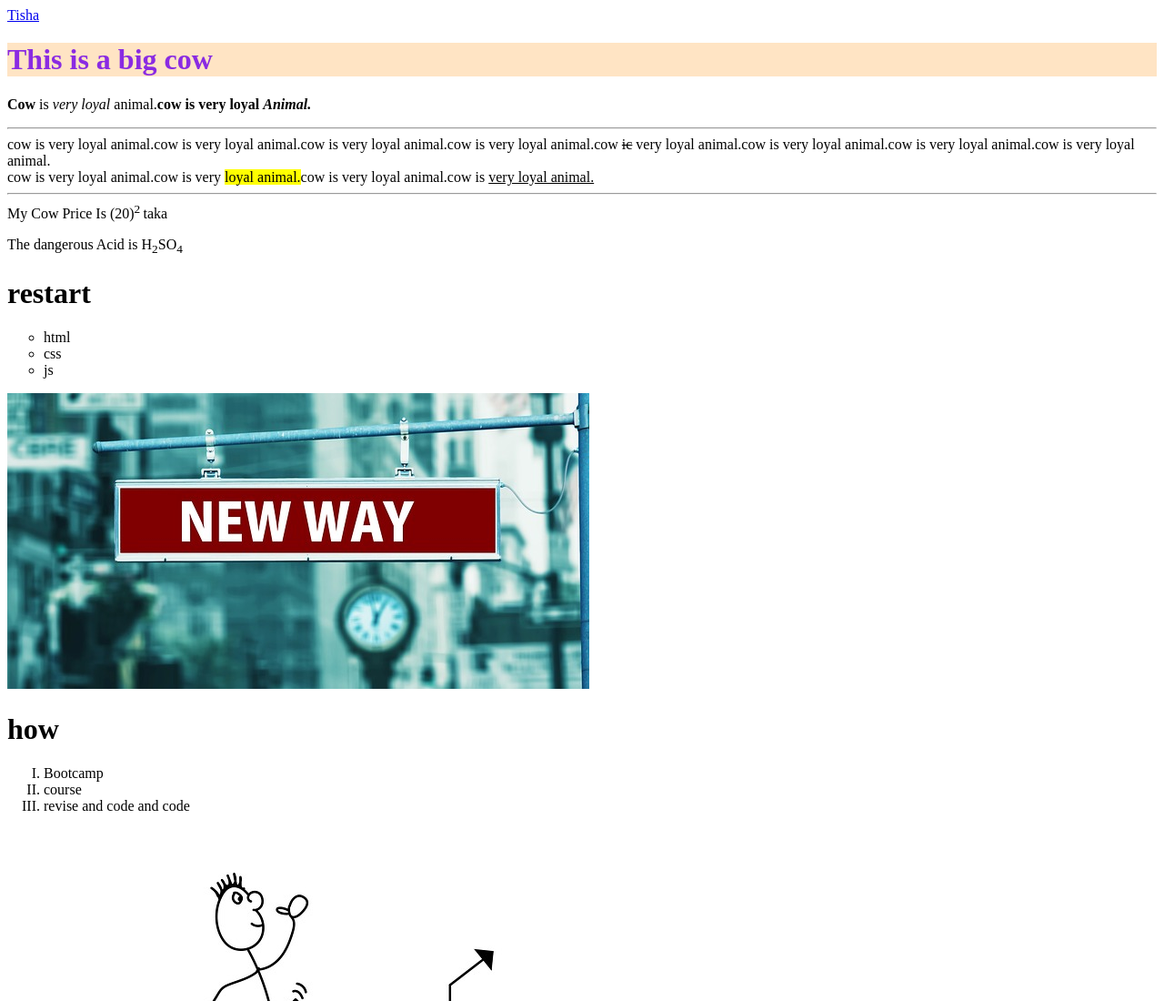
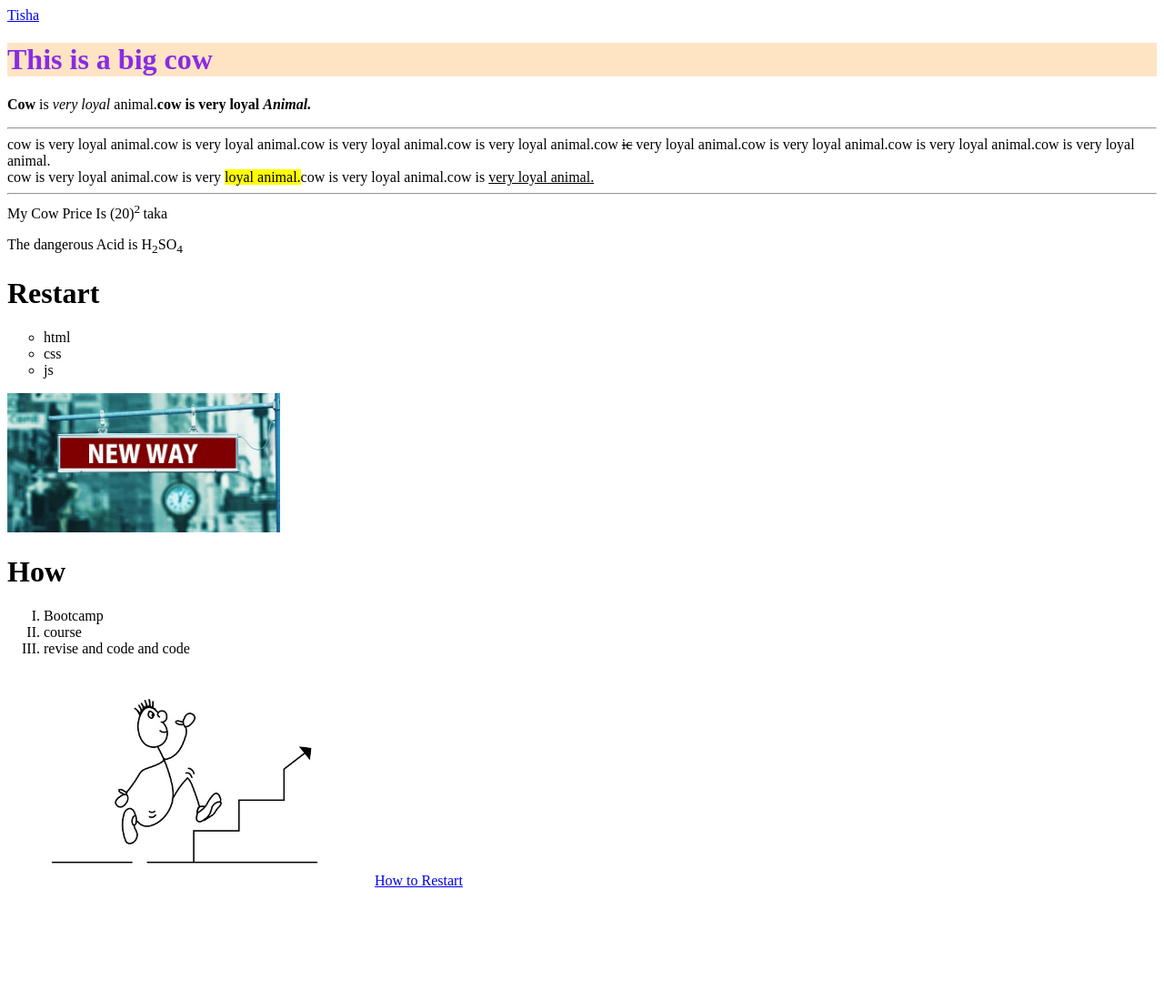
Before and after one commit to Masuda-Akter-Tisha/revision, a plain HTML site: page index.html in a window 1280 px wide. Shown: the top 1100 px of the page at 91% size. After the commit the page ends 985 px from the top, so only its background shows below. Drawn offline with Linux system fonts and the light colour scheme.

Commit message:
added comments and some changes

```diff
--- a/index.html
+++ b/index.html
@@ -6,24 +6,25 @@
     <title>Recap</title>
 </head>
 <body>
-    <a href="https://img.freepik.com/free-photo/high-angle-spring-gerbera-flowers_23-2148894172.jpg?semt=ais_hybrid&w=740&q=80">Tisha</a>
+    <a href="img/girl-pic.jpg">Tisha</a>
     <h1 title="Big cow" style="color: blueviolet;background-color: bisque;">This is a big cow</h1>
+    <!-- nested tags -->
     <p><b>Cow </b>is <i>very</i> <em>loyal</em> animal.<strong>cow is very loyal <i>Animal.</i></strong><hr>cow is very loyal animal.cow is very loyal animal.cow is very loyal animal.cow is very loyal animal.cow <del>ic</del> very loyal animal.cow is very loyal animal.cow is very loyal animal.cow is very loyal animal.<br/>cow is very loyal animal.cow is very <mark>loyal animal.</mark>cow is very loyal animal.cow is <ins>very loyal animal.</ins><hr>My Cow Price Is (20)<sup>2 </sup>taka</p>
     <p>The dangerous Acid is H<sub>2</sub>SO<sub>4</sub></p>
-    <h1>restart</h1>
+    <h1>Restart</h1>
     <ul type="circle">
         <li>html</li>
         <li>css</li>
         <li>js</li>
     </ul>
-    <img src="img/restart-pic-2.jpg" alt="restart-pic">
-    <h1>how</h1>
+    <img width="300px" src="img/restart-pic-2.jpg" alt="restart-pic">
+    <h1>How</h1>
     <ol type="I">
         <li>Bootcamp</li>
         <li>course</li>
         <li>revise and code and code</li>
     </ol>
-    <img src="img/restart-pic.jpg" alt="restart-pic-2">
-    <a href="https://www.google.com/search?q=how+to+comeback+in+my+goal&oq=how+to+comeback+in+my+goal&gs_lcrp=EgZjaHJvbWUyBggAEEUYOTIHCAEQIRigATIHCAIQIRigATIHCAMQIRifBTIHCAQQIRifBTIHCAUQIRifBdIBCjIzNTA0ajBqMTWoAgCwAgA&sourceid=chrome&ie=UTF-8">How to Restart</a>
+    <img width="400px" src="img/restart-pic.jpg" alt="restart-pic-2">
+    <a href="https://www.google.com/search?q=how+to+comeback+in+my+goal&oq=how+to+comeback+in+my+goal&gs_lcrp=EgZjaHJvbWUyBggAEEUYOTIHCAEQIRigATIHCAIQIRigATIHCAMQIRifBTIHCAQQIRifBTIHCAUQIRifBdIBCjIzNTA0ajBqMTWoAgCwAgA&sourceid=chrome&ie=UTF-8" target="_blank">How to Restart</a>
 </body>
 </html>
```
Also changed, not shown: img/girl-pic.jpg (added).
